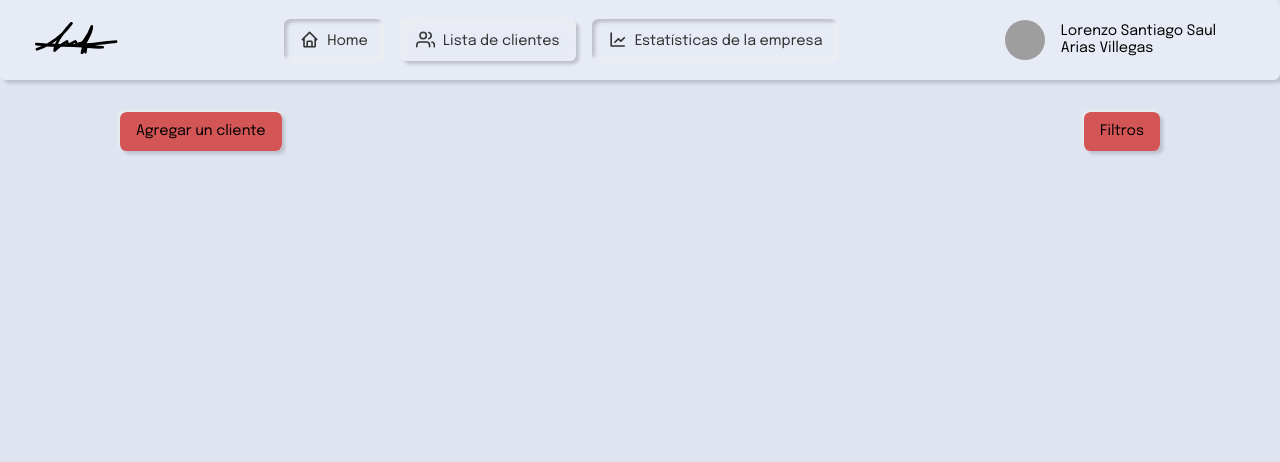
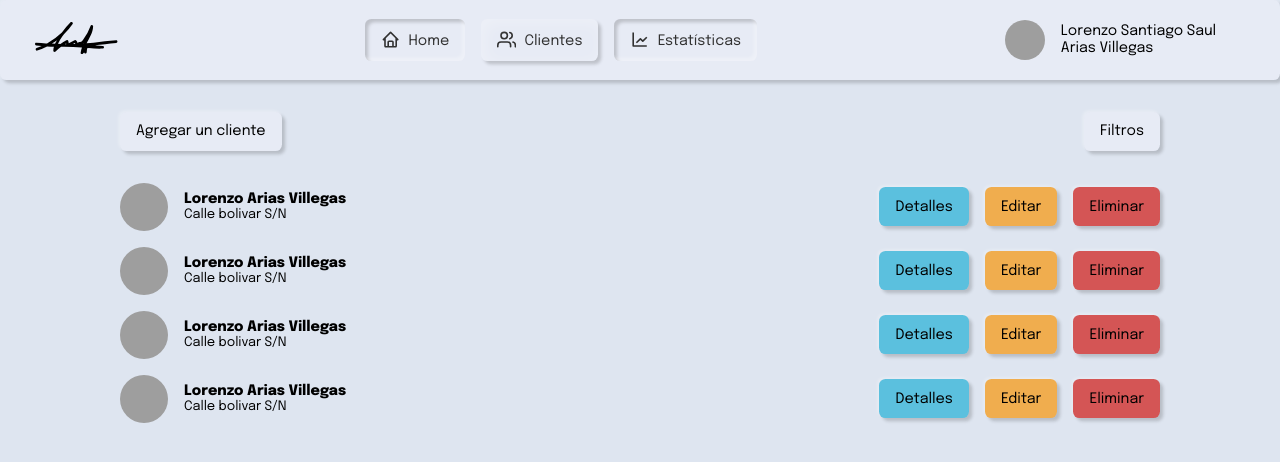
Before and after one commit to imloreno/loan_system--frontend, a React (Create React App) app: page /clientes in a window 1280 px wide. Shown: the top 462 px of the page. Built offline with nearby package versions, Linux system fonts and the light colour scheme; grey boxes are pictures that could not be loaded.

Commit message:
Adding basic assets of client section

```diff
--- a/src/application/common/theme.ts
+++ b/src/application/common/theme.ts
@@ -2,12 +2,27 @@ const lightTheme = {
   background: "#dee5f0",
   primary: "#e7ebf5",
   secondary: "#313131",
-  shadow: ["#bfc2cd", "#eceef1"],
+  // shadow: ["#bfc2cd", "#eceef1"],
+  shadow: ["#1110102f", "#ffffff4c"],
+  buttons: {
+    primary: "#e7ebf5",
+    error: "#d45555",
+    success: "#7fc07f",
+    warning: "#f0ad4e",
+    info: "#5bc0de",
+  },
 };
 const darkTheme = {
   background: "#dee5f0",
   primary: "#e6e9f1",
   secondary: "#313131",
   shadow: ["#bfc2cd", "#eceef1"],
+  buttons: {
+    primary: "#e7ebf5",
+    error: "#d45555",
+    success: "#5cb85c",
+    warning: "#f0ad4e",
+    info: "#5bc0de",
+  },
 };
 export { lightTheme, darkTheme };
--- a/src/interfaces/theme.d.ts
+++ b/src/interfaces/theme.d.ts
@@ -3,6 +3,13 @@ type Theme = {
   primary: string;
   secondary: string;
   shadow: string[];
+  buttons: {
+    primary: string;
+    error: string;
+    success: string;
+    warning: string;
+    info: string;
+  };
 };
 
 export default Theme;
--- a/src/presentation/components/common/Button.styled.ts
+++ /dev/null
@@ -1,12 +0,0 @@
-import styled from "styled-components";
-import { BorderAbove } from "presentation/styles/mixins/Borders";
-
-const Button = styled.button`
-  ${BorderAbove("hover")}
-  padding: 0.7rem 1rem;
-  background-color: #d45555;
-  border: none;
-  cursor: pointer;
-`;
-
-export default Button;
--- /dev/null
+++ b/src/presentation/components/common/Button/Button.styled.ts
@@ -0,0 +1,38 @@
+import styled from "styled-components";
+import { BorderAbove } from "presentation/styles/mixins/Borders";
+import { getTheme } from "infraestructure/gateways/themeLocalStorage";
+
+interface IButton {
+  readonly typeBtn?: string;
+}
+
+const theme = getTheme();
+
+//Types of buttons
+const types = (type = "primary"): string => {
+  switch (type) {
+    case "primary":
+      return theme.buttons.primary;
+    case "error":
+      return theme.buttons.error;
+    case "warning":
+      return theme.buttons.warning;
+    case "success":
+      return theme.buttons.success;
+    case "info":
+      return theme.buttons.info;
+    default:
+      return theme.buttons.primary;
+  }
+};
+
+const ButtonStyled = styled.button<IButton>`
+  ${BorderAbove("hover")}
+  border: none;
+  height: fit-content;
+  cursor: pointer;
+  padding: 0.7rem 1rem;
+  background-color: ${(props) => types(props.typeBtn)};
+`;
+
+export default ButtonStyled;
--- /dev/null
+++ b/src/presentation/components/common/Button/index.tsx
@@ -0,0 +1,19 @@
+import ButtonStyled from "./Button.styled";
+import React from "react";
+
+type Props = {
+  children: React.ReactNode;
+  onClick?: any;
+  type?: string;
+};
+
+const Button = (props: Props) => {
+  const { children, onClick = () => {}, type } = props;
+  return (
+    <ButtonStyled onClick={onClick} typeBtn={type}>
+      {children}
+    </ButtonStyled>
+  );
+};
+
+export default Button;
--- a/src/presentation/components/layout/Menu/index.tsx
+++ b/src/presentation/components/layout/Menu/index.tsx
@@ -20,12 +20,12 @@ const ROUTES = [
   },
   {
     path: "/clientes",
-    name: "Lista de clientes",
+    name: "Clientes",
     icon: "users",
   },
   {
     path: "/estadisticas",
-    name: "Estatísticas de la empresa",
+    name: "Estatísticas",
     icon: "char",
   },
 ];
--- /dev/null
+++ b/src/presentation/container/screens/Clients/ClientList/Client/Client.styled.tsx
@@ -0,0 +1,31 @@
+import styled from "styled-components";
+
+const ClientStyled = styled.li`
+  .client_data {
+    display: grid;
+    column-gap: 1rem;
+    grid-template-columns: 3rem 1fr;
+    grid-template-rows: auto auto;
+    grid-template-areas:
+      "img name"
+      "img address";
+    width: fit-content;
+
+    img {
+      grid-area: img;
+      width: 3rem;
+      aspect-ratio: 1/1;
+      border-radius: 50%;
+      filter: grayscale(1);
+    }
+
+    h4 {
+      align-self: end;
+    }
+    p {
+      font-size: 0.9em;
+    }
+  }
+`;
+
+export default ClientStyled;
--- /dev/null
+++ b/src/presentation/container/screens/Clients/ClientList/Client/index.tsx
@@ -0,0 +1,26 @@
+import Button from "presentation/components/common/Button";
+import ClientStyled from "./Client.styled";
+
+type Props = {};
+
+const Client = (props: Props) => {
+  return (
+    <ClientStyled>
+      <div className="client_data">
+        <img
+          src="https://gaveinjaz.com/wp-content/uploads/2019/12/opulent-profile-square-07.jpg"
+          alt="Lorenzo"
+        />
+        <h4>Lorenzo Arias Villegas</h4>
+        <p>Calle bolivar S/N</p>
+      </div>
+      <div className="client_options">
+        <Button type="info">Detalles</Button>
+        <Button type="warning">Editar</Button>
+        <Button type="error">Eliminar</Button>
+      </div>
+    </ClientStyled>
+  );
+};
+
+export default Client;
--- /dev/null
+++ b/src/presentation/container/screens/Clients/ClientList/index.tsx
@@ -0,0 +1,17 @@
+import React from "react";
+import Client from "./Client";
+
+type Props = {};
+
+const ClientList = (props: Props) => {
+  return (
+    <ul>
+      <Client />
+      <Client />
+      <Client />
+      <Client />
+    </ul>
+  );
+};
+
+export default ClientList;
--- /dev/null
+++ b/src/presentation/container/screens/Clients/ClientsSection.styled.ts
@@ -0,0 +1,25 @@
+import styled from "styled-components";
+
+const StyledClientsSection = styled.section`
+  display: flex;
+  flex-direction: column;
+  margin-top: 2rem;
+
+  ul {
+    display: flex;
+    row-gap: 1rem;
+    flex-direction: column;
+    li {
+      display: grid;
+      grid-template-columns: 1fr 1fr;
+
+      .client_options {
+        display: flex;
+        gap: 1rem;
+        justify-content: flex-end;
+        align-items: center;
+      }
+    }
+  }
+`;
+export default StyledClientsSection;
--- a/src/presentation/container/screens/Clients/index.tsx
+++ b/src/presentation/container/screens/Clients/index.tsx
@@ -1,5 +1,7 @@
-import Button from "presentation/components/common/Button.styled";
+import Button from "presentation/components/common/Button";
 import HeaderPage from "presentation/components/layout/HeaderPage";
+import ClientList from "./ClientList";
+import StyledClientsSection from "./ClientsSection.styled";
 
 type Props = {};
 
@@ -12,6 +14,9 @@ const Clients = (props: Props) => {
         </Button>
         <Button>Filtros</Button>
       </HeaderPage>
+      <StyledClientsSection>
+        <ClientList />
+      </StyledClientsSection>
     </main>
   );
 };
--- a/src/presentation/styles/GloalStyle.ts
+++ b/src/presentation/styles/GloalStyle.ts
@@ -19,6 +19,7 @@ main{
 }
 ul{
    margin: 0;
+   padding: 0;
 }
 li {
    list-style: none;
@@ -29,7 +30,10 @@ a{
 p{
    margin: 0;
 }
-
+h4{
+   margin-top: 0;
+   margin-bottom: 0;
+}
 `;
 
 export default GlobalStyle;
```
